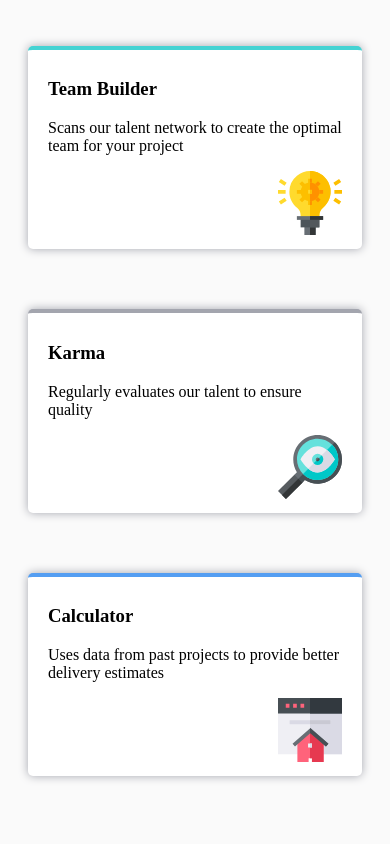
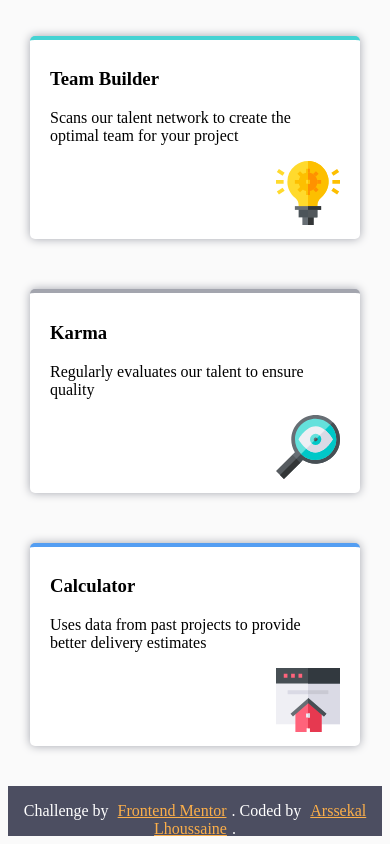
Before and after one commit to arssekal/frontendmentor-challenge-2, a plain HTML site: page index.html in a window 390 px wide. Shown: the part 429-1273 px from the top of the page. Drawn offline with Linux system fonts and the light colour scheme.

Commit message:
making the design responsive

```diff
--- a/index.html
+++ b/index.html
@@ -234,13 +234,13 @@
       </div>
     </div>
 
-    <!-- <footer>
+    <footer>
       <p class="attribution">
         Challenge by
         <a href="https://www.frontendmentor.io?ref=challenge" target="_blank"
           >Frontend Mentor</a
         >. Coded by <a href="#">Arssekal Lhoussaine</a>.
       </p>
-    </footer> -->
+    </footer>
   </body>
 </html>
--- a/style.css
+++ b/style.css
@@ -53,7 +53,7 @@ h2 + p {
     border-top: 4px solid;
     box-shadow: 0 0 10px var(--Grayish-Blue);
 }
-@media (max-width: 375px) {
+@media (max-width: 770px) {
     .container {
         align-items: center;
         flex-direction: column;
@@ -85,6 +85,7 @@ h2 + p {
     }
     .container .card {
         position: absolute;
+        /* margin: 0 10px; */
     }
     .container .card:first-child {
         left: 50%;
@@ -104,3 +105,17 @@ h2 + p {
         transform: translateX(-50%);
     }
 }
+/* footer */
+footer {
+    height: 50px;
+    background-color: var(--Very-Dark-Blue);
+    color: white;
+    text-align: center;
+    display: flex;
+    justify-content: center;
+}
+footer p a {
+    color: var(--Orange);
+    margin: 0 5px;
+}
+/* end footer */
```
